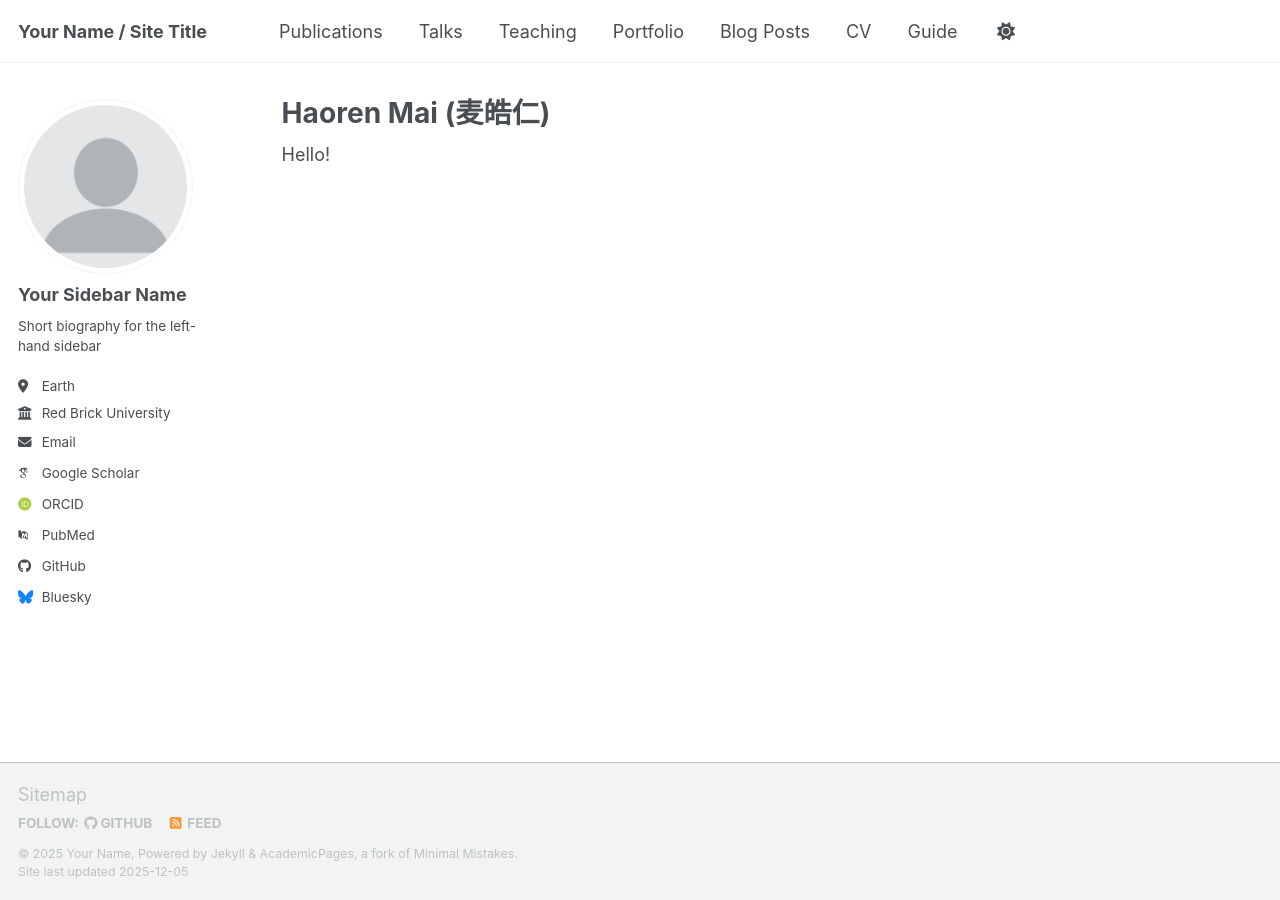
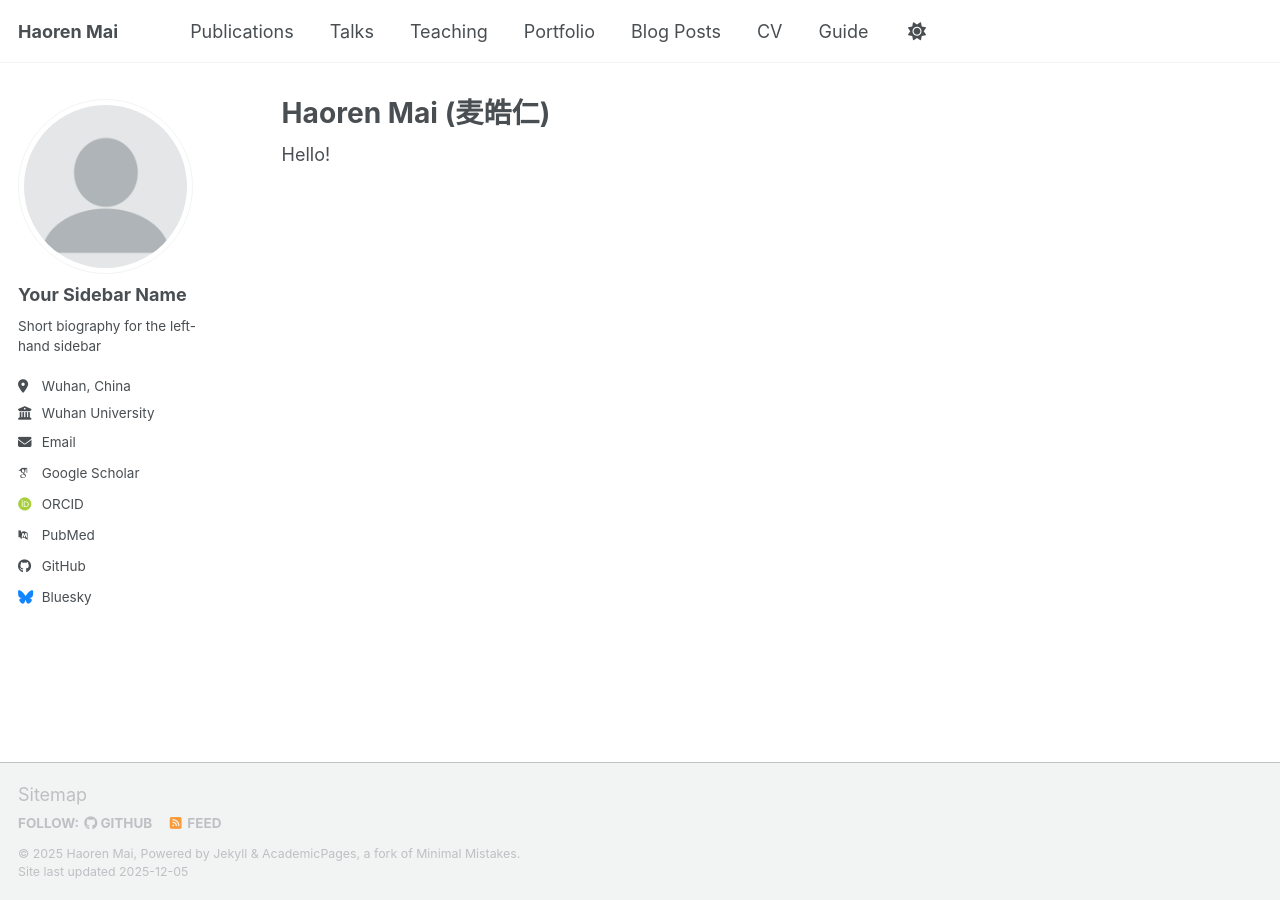
Before and after one commit to haorenmai/haorenmai, a Jekyll site: the page built from index.md, in a window 1280 px wide. Built offline with Jekyll 4.4.1, drawn with Linux system fonts in a browser that asks for light colours; some web fonts are replaced; a script bundle is joined from its source files by our own code; library files that are not in the unit come from our copies.

Commit message:
_config.yml

```diff
--- a/_config.yml
+++ b/_config.yml
@@ -9,14 +9,14 @@
 # Basic Site Settings
 locale                   : "en-US"
 site_theme               : "default" # Currently available options are "default", "air"
-title                    : "Your Name / Site Title"
+title                    : "Haoren Mai"
 title_separator          : "-"
-name                     : &name "Your Name"
-description              : &description "Your Name's academic portfolio"   # Update this with a general description of your site, this is the default if not overridden by a page
+name                     : &name "Haoren Mai"
+description              : &description "Haoren Mai's academic portfolio"   # Update this with a general description of your site, this is the default if not overridden by a page
 url                      : https://academicpages.github.io # The base hostname & protocol for your site e.g. "https://[your GitHub username].github.io",
                                                            # or if you already have some other page hosted on Github then use "https://[your GitHub username].github.io/[Your Repo Name]"
 baseurl                  : "" # the subpath of your site, e.g. "/blog"
-repository               : "academicpages/academicpages.github.io"
+repository               : "haorenmai/haorenmai.github.io"
 
 # Site Author - The following control what appear as part of the author content on the side bar.
 #               If a field is blank the icon and link will not appear, otherwise it will be shown.
@@ -27,10 +27,10 @@
   name             : "Your Sidebar Name"
   pronouns         : # example: "she/her"
   bio              : "Short biography for the left-hand sidebar"
-  location         : "Earth"
-  employer         : "Red Brick University"
+  location         : "Wuhan, China"
+  employer         : "Wuhan University"
   uri              : # URL
-  email            : "none@example.org"
+  email            : "houyanmak@gmail.com"
 
   # Academic websites
   academia         : # URL
```
